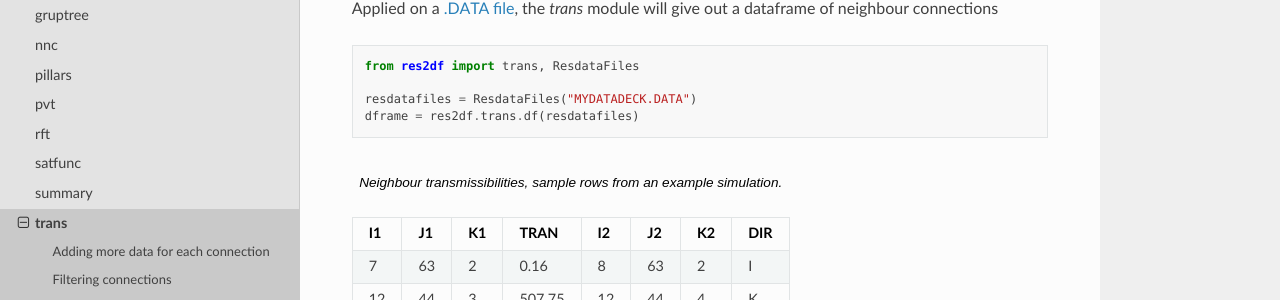
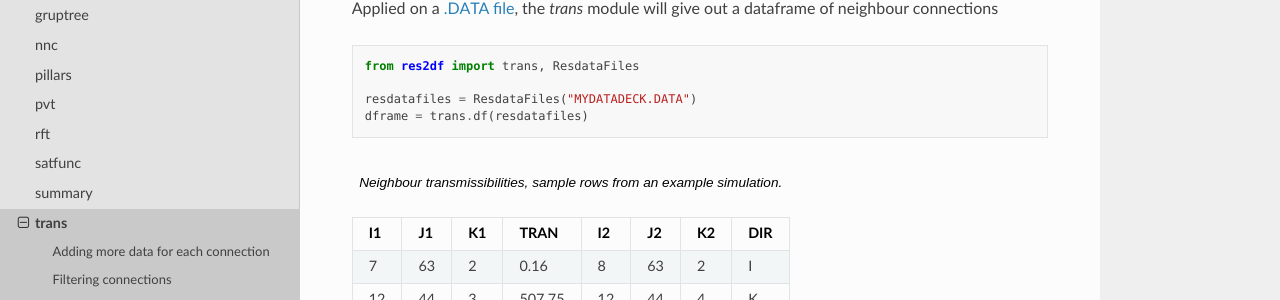
Before and after one commit to equinor/res2df, a Sphinx documentation site: the page built from docs/usage/trans.rst, in a window 1280 px wide and 1400 px high. Shown: the part 284-584 px from the top of the window. Built offline with Sphinx 7.4.7 and the Read the Docs theme 3.1.0, drawn with Linux system fonts in a browser that asks for light colours; pages that are not in the unit, such as notebooks, are missing from menus; the version number could not be read and is left out.

Commit message:
docs: use the imported trans module in Python examples

```diff
--- a/docs/usage/trans.rst
+++ b/docs/usage/trans.rst
@@ -14,7 +14,7 @@
    from res2df import trans, ResdataFiles
 
    resdatafiles = ResdataFiles("MYDATADECK.DATA")
-   dframe = res2df.trans.df(resdatafiles)
+   dframe = trans.df(resdatafiles)
 
 ..
    res2df.trans.df(res2df.ResdataFiles("2_R001_REEK-0.DATA")).sample(7)\
@@ -79,7 +79,7 @@
 
 .. code-block:: python
 
-   dframe = res2df.trans.df(resdatafiles, vectors="FIPNUM", boundaryfilter=True, addnnc=True)
+   dframe = trans.df(resdatafiles, vectors="FIPNUM", boundaryfilter=True, addnnc=True)
 
 which gives the dataframe
 
@@ -108,7 +108,7 @@
    from res2df import trans, ResdataFiles
 
    resdatafiles = ResdataFiles("MYDATADECK.DATA")
-   dframe = res2df.trans.df(resdatafiles, vectors="FIPNUM", addnnc=True, group=True)
+   dframe = trans.df(resdatafiles, vectors="FIPNUM", addnnc=True, group=True)
 
 ..
    res2df.trans.df(res2df.ResdataFiles("2_R001_REEK-0.DATA"), addnnc=True, vectors="FIPNUM", group=True).to_csv("trans-group.csv", index=False, float_format="%.2f")
```
